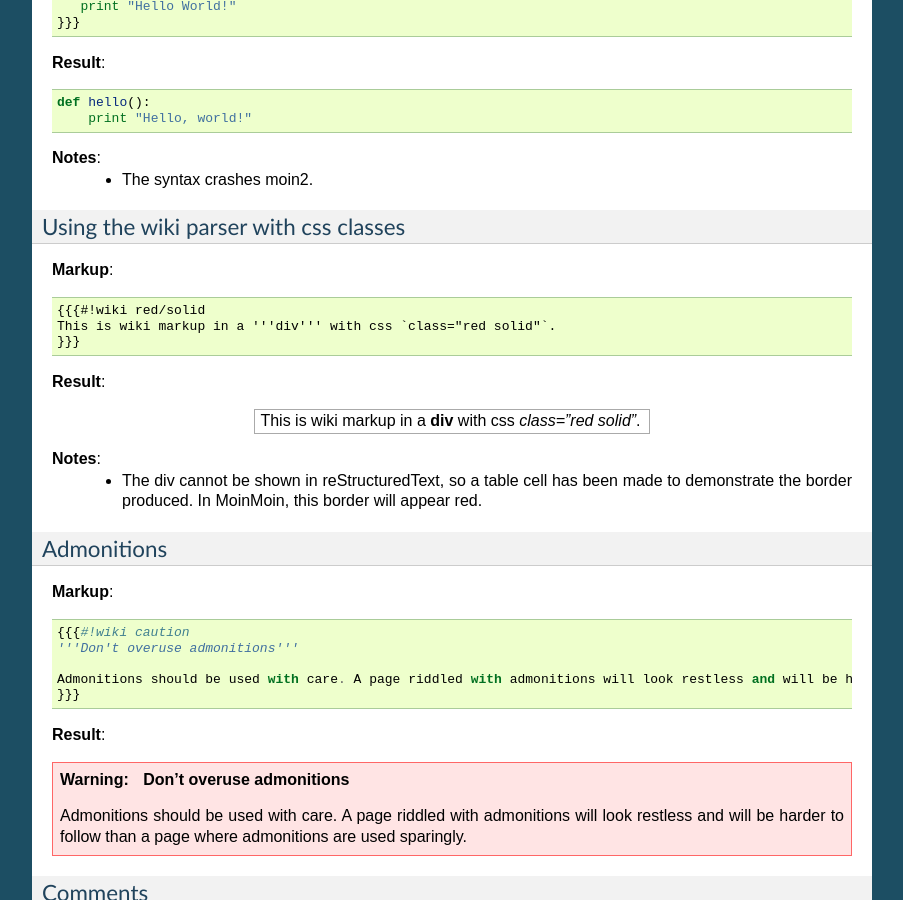
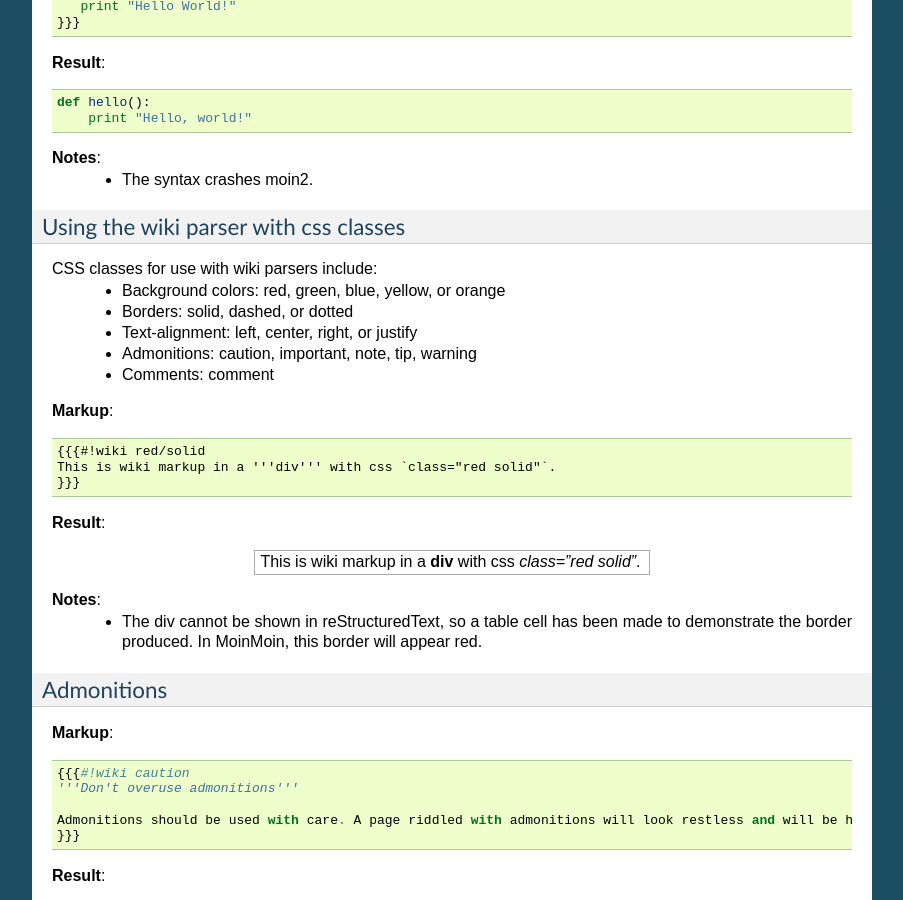
Before and after one commit to mirror/moin-2.0, a Sphinx documentation site: the page built from docs/user/moinwiki.rst, in a window 1280 px wide and 900 px high, scrolled down 7950 px. Shown: the whole window, without its empty margins (198-1101 px from the left). Built offline with Sphinx 7.4.7, drawn with Linux system fonts in a browser that asks for light colours; pages that are not in the unit, such as notebooks, are missing from menus.

Commit message:
document wiki classes used by wiki parsers

```diff
--- a/docs/user/moinwiki.rst
+++ b/docs/user/moinwiki.rst
@@ -488,6 +488,13 @@ Syntax Highlighting
 Using the wiki parser with css classes
 --------------------------------------
 
+CSS classes for use with wiki parsers include:
+ - Background colors: red, green, blue, yellow, or orange
+ - Borders: solid, dashed, or dotted
+ - Text-alignment: left, center, right, or justify
+ - Admonitions: caution, important, note, tip, warning
+ - Comments: comment
+
 **Markup**: ::
 
  {{{#!wiki red/solid
```
